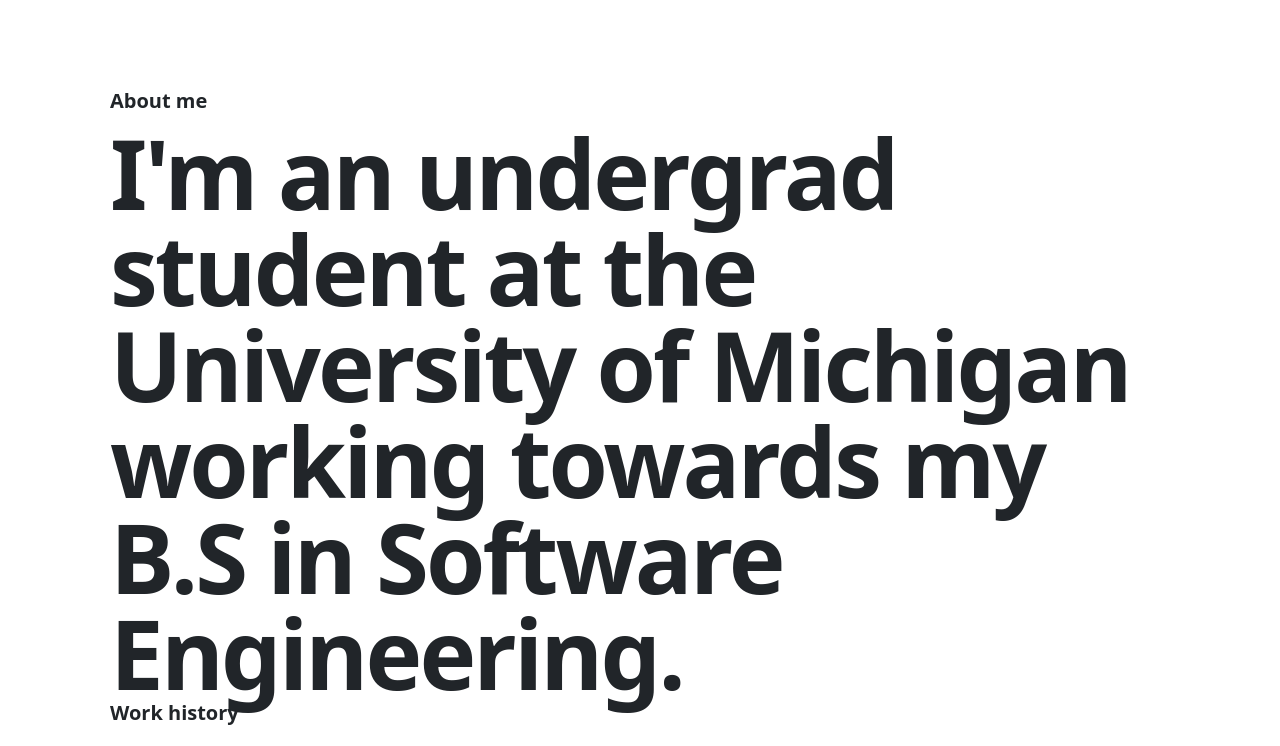
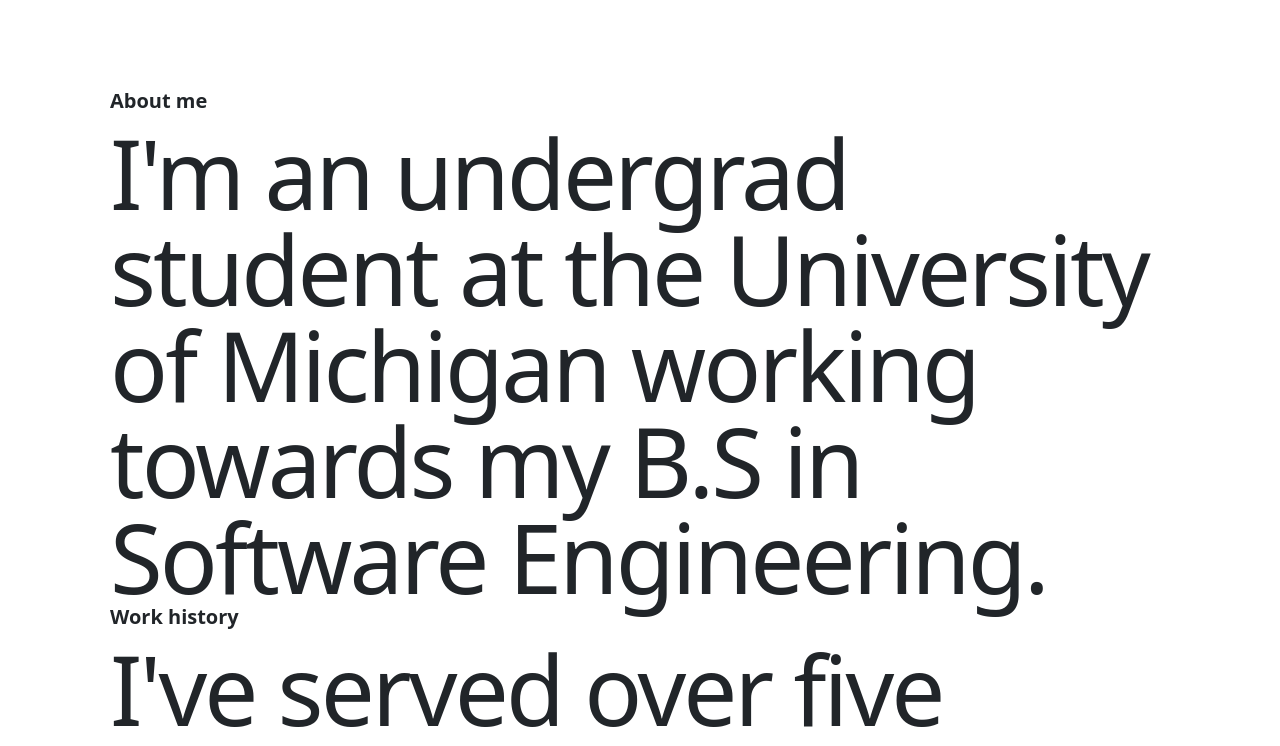
Before and after one commit to Aaron4554/web-portfolio, a React (Vite) app in the folder frontend/: page / in a window 1280 px wide. Shown: the part 760-1506 px from the top of the page. Built offline with nearby package versions, Linux system fonts and the light colour scheme.

Commit message:
Resize text

```diff
--- a/frontend/src/components/Bio.css
+++ b/frontend/src/components/Bio.css
@@ -28,7 +28,7 @@
 .bio__text {
   margin: 0;
   font-size: clamp(2.75rem, 10vw, 6rem);
-  font-weight: 800;
+  font-weight: 400;
   line-height: 1;
   letter-spacing: -0.03em;
 }
```
